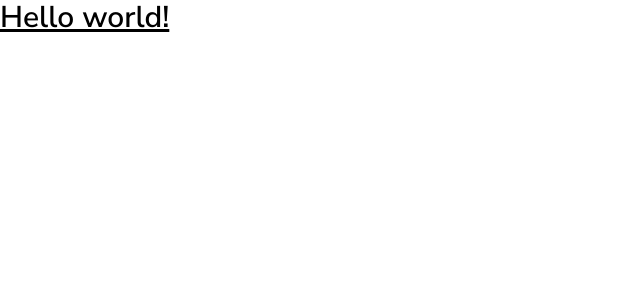
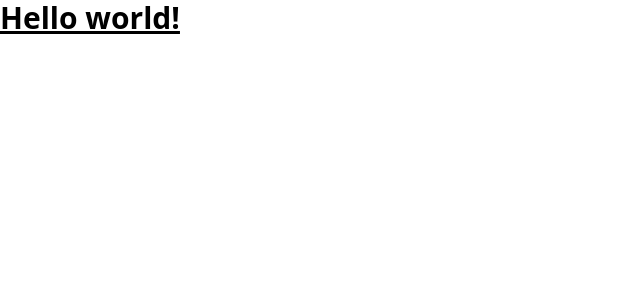
Before and after one commit to dhanushtheijas08/dhanushtheijas-portfolio, a React (Vite) app: page / in a window 1280 px wide. Shown: the top 300 px of the page, without its empty margins (0-640 px from the left). Built offline with nearby package versions, Linux system fonts and the light colour scheme.

Commit message:
chore: update font name

```diff
--- a/tailwind.config.js
+++ b/tailwind.config.js
@@ -4,7 +4,7 @@ export default {
   theme: {
     extend: {
       fontFamily: {
-        sans: ["Nunito Sans", "sans-serif"],
+        "nunito-sans": ["Nunito Sans", "sans-serif"],
         "space-grotesk": ["Space Grotesk", "sans-serif"],
       },
     },
```
